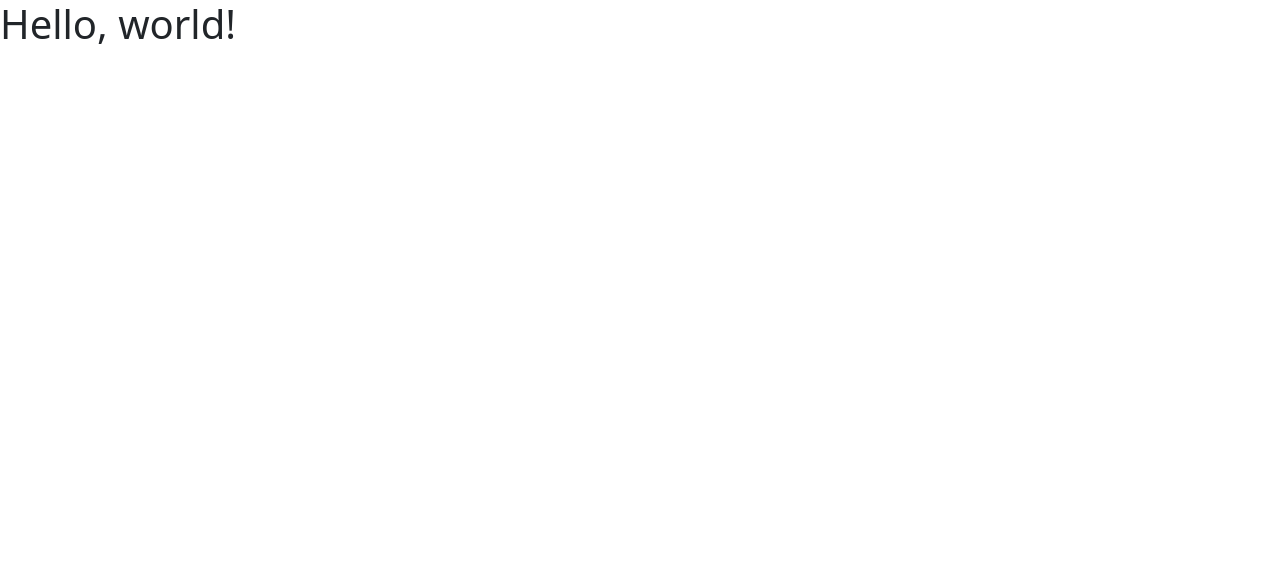
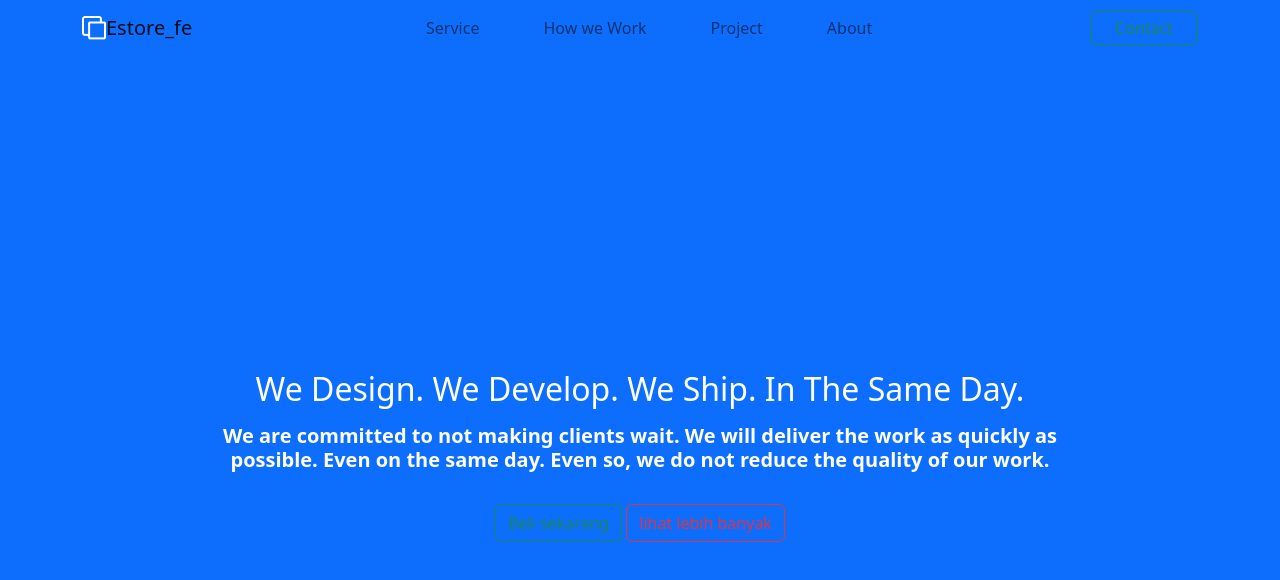
Before and after one commit to Studentalthaf/estore_fe, a plain HTML site: page index.html in a window 1280 px wide. Drawn offline with nearby package versions, Linux system fonts and the light colour scheme.

Commit message:
navbar clear

```diff
--- a/index.html
+++ b/index.html
@@ -3,11 +3,53 @@
   <head>
     <meta charset="utf-8">
     <meta name="viewport" content="width=device-width, initial-scale=1">
-    <title>Bootstrap demo</title>
+    <title>Index</title>
+    <link rel="preconnect" href="https://fonts.googleapis.com">
+<link rel="preconnect" href="https://fonts.gstatic.com" crossorigin>
+<link href="https://fonts.googleapis.com/css2?family=Lobster&family=Noto+Sans:wght@300;400;500;600&family=Poppins:wght@100;300;400;700&display=swap" rel="stylesheet">
     <link href="https://cdn.jsdelivr.net/npm/bootstrap@5.2.3/dist/css/bootstrap.min.css" rel="stylesheet" integrity="sha384-rbsA2VBKQhggwzxH7pPCaAqO46MgnOM80zW1RWuH61DGLwZJEdK2Kadq2F9CUG65" crossorigin="anonymous">
   </head>
   <body>
-    <h1>Hello, world!</h1>
+    <nav class="navbar navbar-expand-lg bg-primary">
+        <div class="container">
+          <img src="gambar/logo.png" alt="">
+          <a class="navbar-brand" href="#">Estore_fe</a>
+          <button class="navbar-toggler" type="button" data-bs-toggle="collapse" data-bs-target="#navbarSupportedContent" aria-controls="navbarSupportedContent" aria-expanded="false" aria-label="Toggle navigation">
+            <span class="navbar-toggler-icon"></span>
+          </button>
+          <div class="collapse navbar-collapse" id="navbarSupportedContent">
+            <ul class="navbar-nav mx-auto mb-2 mb-lg-0 gap-5">
+              <li class="nav-item">
+                <a class="nav-link" href="#">Service</a>
+              </li>
+              <li class="nav-item">
+                <a class="nav-link" href="#">How we Work</a>
+              </li>
+              <li class="nav-item">
+                <a class="nav-link" href="#">Project</a>
+              </li>
+              <li class="nav-item">
+                <a class="nav-link" href="#">About</a>
+              </li>
+            </ul>
+            <form class="d-flex" role="search">
+              <button class="btn btn-outline-success p-1 px-4" type="submit">Contact</button>
+            </form>
+          </div>
+        </div>
+      </nav>
+<!--=============================================================================-->
+  <header id = "header" class = "vh-100 carousel slide bg-primary" data-bs-ride = "carousel" >
+    <div class = "container h-100 d-flex align-items-center carousel-inner">
+        <div class = "text-center carousel-item active">
+            <h2 class = "text-capitalize text-white ">We Design. We Develop. We Ship. In The Same Day.</h2>
+            <h5 class = "py-2 px-5 mx-5 fw-bold text-white ">We are committed to not making clients wait. We will deliver the work as quickly as possible. Even on the same day. Even so, we do not reduce the quality of our work.</h5>
+            <a href = "#" class = "btn btn-outline-success mt-3">Beli sekarang</a>
+            <a href = "#" class = "btn btn-outline-danger mt-3">lihat lebih banyak</a>
+        </div>
+    </div>
+</header>
+
     <script src="https://cdn.jsdelivr.net/npm/bootstrap@5.2.3/dist/js/bootstrap.bundle.min.js" integrity="sha384-kenU1KFdBIe4zVF0s0G1M5b4hcpxyD9F7jL+jjXkk+Q2h455rYXK/7HAuoJl+0I4" crossorigin="anonymous"></script>
   </body>
 </html>
```
Also changed, not shown: css/body.css (added), gambar/logo.png (added).
